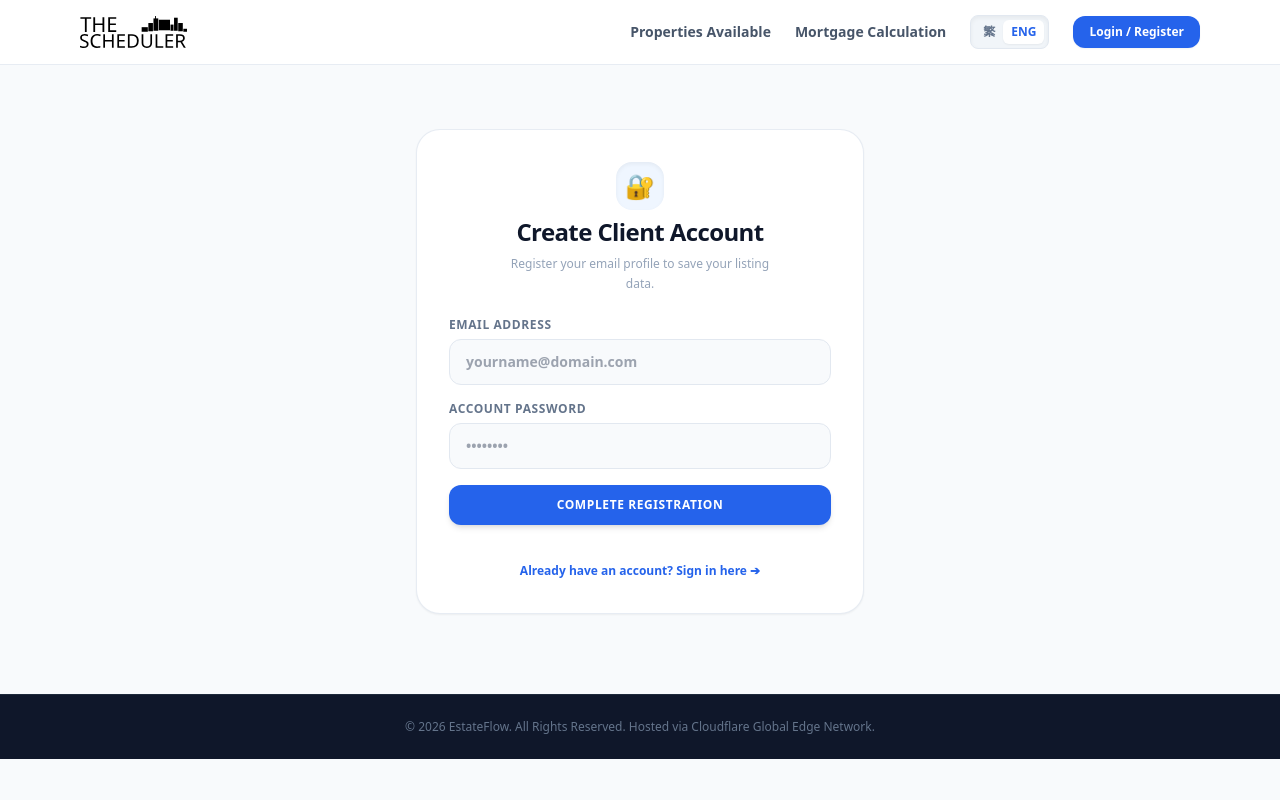
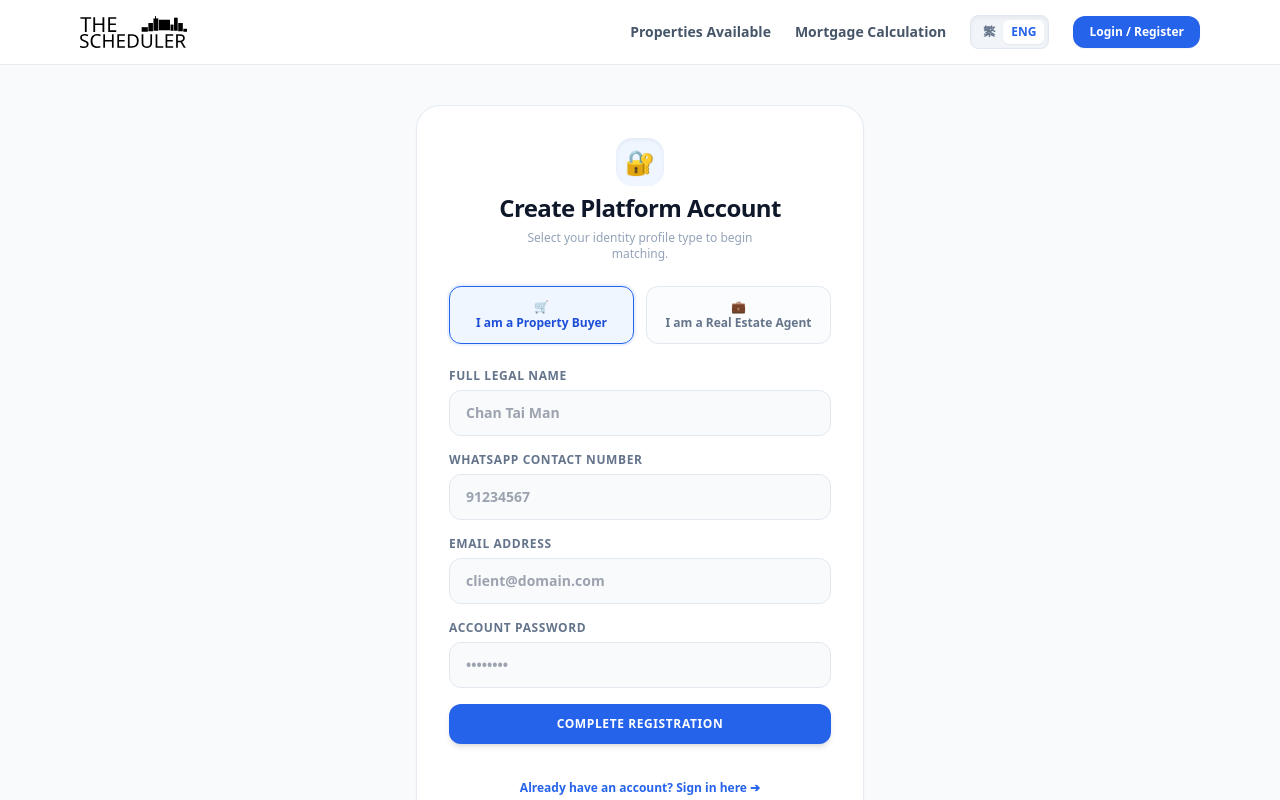
Before and after one commit to theschedulerhk/the_scheduler, a Next.js app: page /login in a window 1280 px wide. Both pictures are taken after a click on the button "New to EstateFlow? Create an account ➔". Shown: the top 800 px of the page. Built offline with nearby package versions, Linux system fonts and the light colour scheme.

Commit message:
Update page.js

```diff
--- a/app/login/page.js
+++ b/app/login/page.js
@@ -3,33 +3,35 @@ import { useState } from 'react';
 import { supabase } from '../../utils/supabase';
 
 export default function LoginPage({ lang = 'en' }) {
-  // --- COMPONENT STATE ARCHITECTURE ---
-  const [isSignUpMode, setIsSignUpMode] = useState(false); // Toggles between Login and Register views
+  const [isSignUpMode, setIsSignUpMode] = useState(false);
+  const [role, setRole] = useState('buyer'); // 'buyer' or 'agent'
   const [email, setEmail] = useState('');
   const [password, setPassword] = useState('');
+  const [fullName, setFullName] = useState('');
+  const [whatsapp, setWhatsapp] = useState('');
+  const [loading, setLoading] = useState(false);
   const [message, setMessage] = useState({ text: '', isError: false });
-  const [loading, setLoading] = useState(false);
 
-  // Multilingual labels for the password interface forms
+  // Multilingual UI translation dictionary labels
   const ui = {
     titleLogin: { en: "Welcome Back", zh_hk: "歡迎回來" },
-    subLogin: { en: "Sign in with your email and password to track properties.", zh_hk: "請輸入您的電子郵件及密碼以管理您的關注項目。" },
-    titleRegister: { en: "Create Client Account", zh_hk: "註冊客戶帳戶" },
-    subRegister: { en: "Register your email profile to save your listing data.", zh_hk: "立即建立帳戶，開啟您的一手新盤追蹤功能。" },
+    titleRegister: { en: "Create Platform Account", zh_hk: "註冊系統帳戶" },
+    subRegister: { en: "Select your identity profile type to begin matching.", zh_hk: "請選擇您的使用身份，開啟一手新盤搶單與回佣功能。" },
     emailLabel: { en: "Email Address", zh_hk: "電子郵件地址" },
     passLabel: { en: "Account Password", zh_hk: "帳戶安全密碼" },
+    nameLabel: { en: "Full Legal Name", zh_hk: "法定真實姓名 (與身份證相同)" },
+    phoneLabel: { en: "WhatsApp Contact Number", zh_hk: "WhatsApp 聯絡電話" },
+    roleBuyer: { en: "I am a Property Buyer", zh_hk: "我是一手新盤買家" },
+    roleAgent: { en: "I am a Real Estate Agent", zh_hk: "我是地產代理經紀" },
     btnLogin: { en: "Sign In Safely", zh_hk: "安全登入" },
     btnRegister: { en: "Complete Registration", zh_hk: "立即註冊" },
     switchRegister: { en: "New to EstateFlow? Create an account ➔", zh_hk: "首次使用？立即註冊新帳戶 ➔" },
-    switchLogin: { en: "Already have an account? Sign in here ➔", zh_hk: "已有專屬帳戶？按此前往登入 ➔" },
-    placeholderEmail: { en: "yourname@domain.com", zh_hk: "請輸入電郵地址..." },
-    placeholderPass: { en: "••••••••", zh_hk: "請輸入密碼..." }
+    switchLogin: { en: "Already have an account? Sign in here ➔", zh_hk: "已有專屬帳戶？按此前往登入 ➔" }
   };
 
-  // --- ACTIONS: LOG IN EXECUTIONS ---
+  // --- SIGN IN LOGIC ---
   async function handleSignIn(e) {
     e.preventDefault();
-    if (!email || !password) return;
     setLoading(true);
     setMessage({ text: '', isError: false });
 
@@ -42,24 +44,28 @@ export default function LoginPage({ lang = 'en' }) {
     if (error) {
       setMessage({ text: `❌ ${error.message}`, isError: true });
     } else if (data?.user) {
-      setMessage({
-        text: lang === 'en' ? "🎉 Authentication verified! Redirecting..." : "🎉 登入成功！正在載入專屬首頁...",
-        isError: false
-      });
+      setMessage({ text: lang === 'en' ? "🎉 Access verified! Loading dashboard..." : "🎉 登入成功！正在載入主頁...", isError: false });
       setTimeout(() => { window.location.href = "/"; }, 1000);
     }
   }
 
-  // --- ACTIONS: REGISTER NEW ACCOUNTS ---
+  // --- SIGN UP LOGIC (WITH PROFILE META DATA) ---
   async function handleSignUp(e) {
     e.preventDefault();
-    if (!email || !password) return;
     setLoading(true);
     setMessage({ text: '', isError: false });
 
     const { data, error } = await supabase.auth.signUp({
       email: email,
       password: password,
+      options: {
+        // This meta data block passes straight into your Supabase handle_new_user() trigger!
+        data: {
+          role: role,
+          full_name: fullName,
+          whatsapp_number: whatsapp
+        }
+      }
     });
 
     setLoading(false);
@@ -67,81 +73,91 @@ export default function LoginPage({ lang = 'en' }) {
       setMessage({ text: `❌ ${error.message}`, isError: true });
     } else if (data?.user) {
       setMessage({
-        text: lang === 'en' ? "🎉 Registration complete! Account activated instantly." : "🎉 帳戶註冊成功！已為您即時開通權限。",
+        text: lang === 'en' ? "🎉 Account registered! Profile activated instantly." : "🎉 帳戶建立成功！已為您即時開通專屬角色權限。",
         isError: false
       });
-      setTimeout(() => { window.location.href = "/"; }, 1000);
+      setTimeout(() => { window.location.href = "/"; }, 1500);
     }
   }
 
   return (
-    <div class="max-w-md mx-auto bg-white border border-slate-200/80 p-8 rounded-3xl shadow-sm space-y-6 mt-16">
+    <div class="max-w-md mx-auto bg-white border border-slate-200/80 p-8 rounded-3xl shadow-sm space-y-6 mt-10">
 
-      {/* Header Switching Identity Titles */}
+      {/* Dynamic Header Titles */}
       <div class="text-center space-y-1.5">
         <div class="w-12 h-12 bg-blue-50 text-blue-600 rounded-2xl flex items-center justify-center text-2xl mx-auto font-bold shadow-inner">🔐</div>
         <h2 class="text-2xl font-black text-slate-900 tracking-tight">
           {isSignUpMode ? ui.titleRegister[lang] : ui.titleLogin[lang]}
         </h2>
-        <p class="text-xs text-slate-400 font-medium leading-relaxed max-w-[280px] mx-auto">
-          {isSignUpMode ? ui.subRegister[lang] : ui.subLogin[lang]}
+        <p class="text-xs text-slate-400 font-medium max-w-[280px] mx-auto">
+          {isSignUpMode ? ui.subRegister[lang] : "estate tracking pipeline gate."}
         </p>
       </div>
 
-      {/* Operation Feedback Banners */}
       {message.text && (
-        <div class={`p-4 rounded-xl text-xs font-semibold border transition-all leading-relaxed ${message.isError ? 'bg-rose-50 border-rose-100 text-rose-700' : 'bg-blue-50 border-blue-100 text-blue-700'}`}>
+        <div class={`p-4 rounded-xl text-xs font-semibold border leading-relaxed ${message.isError ? 'bg-rose-50 border-rose-100 text-rose-700' : 'bg-blue-50 border-blue-100 text-blue-700'}`}>
           {message.text}
         </div>
       )}
 
-      {/* Core HTML Entry Form */}
+      {/* Form Submission Wrapper */}
       <form class="space-y-4" onSubmit={isSignUpMode ? handleSignUp : handleSignIn}>
+
+        {/* --- ROLE SELECTION BUTTONS BLOCK (Only visible during signup) --- */}
+        {isSignUpMode && (
+          <div class="grid grid-cols-2 gap-3 pb-2">
+            <button
+              type="button"
+              onClick={() => setRole('buyer')}
+              class={`p-3 rounded-xl border text-xs font-bold text-center transition-all ${role === 'buyer' ? 'border-blue-600 bg-blue-50 text-blue-700 ring-2 ring-blue-500/10' : 'border-slate-200 text-slate-500 bg-slate-50/50'}`}
+            >
+              <span>🛒</span><br/>{ui.roleBuyer[lang]}
+            </button>
+            <button
+              type="button"
+              onClick={() => setRole('agent')}
+              class={`p-3 rounded-xl border text-xs font-bold text-center transition-all ${role === 'agent' ? 'border-blue-600 bg-blue-50 text-blue-700 ring-2 ring-blue-500/10' : 'border-slate-200 text-slate-500 bg-slate-50/50'}`}
+            >
+              <span>💼</span><br/>{ui.roleAgent[lang]}
+            </button>
+          </div>
+        )}
+
+        {/* Input Field: Full Legal Name (Only on Registration) */}
+        {isSignUpMode && (
+          <div>
+            <label class="block text-xs font-bold uppercase tracking-wider text-slate-500 mb-1.5">{ui.nameLabel[lang]}</label>
+            <input type="text" required disabled={loading} value={fullName} onChange={(e) => setFullName(e.target.value)} class="w-full px-4 py-3 bg-slate-50 border border-slate-200 rounded-xl focus:outline-none focus:ring-2 focus:ring-blue-500/20 text-sm font-semibold" placeholder="Chan Tai Man" />
+          </div>
+        )}
+
+        {/* Input Field: WhatsApp Contact (Only on Registration) */}
+        {isSignUpMode && (
+          <div>
+            <label class="block text-xs font-bold uppercase tracking-wider text-slate-500 mb-1.5">{ui.phoneLabel[lang]}</label>
+            <input type="tel" required disabled={loading} value={whatsapp} onChange={(e) => setWhatsapp(e.target.value)} class="w-full px-4 py-3 bg-slate-50 border border-slate-200 rounded-xl focus:outline-none focus:ring-2 focus:ring-blue-500/20 text-sm font-semibold" placeholder="91234567" />
+          </div>
+        )}
+
+        {/* Core Auth Credentials */}
         <div>
           <label class="block text-xs font-bold uppercase tracking-wider text-slate-500 mb-1.5">{ui.emailLabel[lang]}</label>
-          <input
-            type="email"
-            required
-            disabled={loading}
-            value={email}
-            onChange={(e) => setEmail(e.target.value)}
-            class="w-full px-4 py-3 bg-slate-50 border border-slate-200 rounded-xl focus:outline-none focus:ring-2 focus:ring-blue-500/20 focus:border-blue-500 text-sm font-semibold transition-all disabled:opacity-50"
-            placeholder={ui.placeholderEmail[lang]}
-          />
+          <input type="email" required disabled={loading} value={email} onChange={(e) => setEmail(e.target.value)} class="w-full px-4 py-3 bg-slate-50 border border-slate-200 rounded-xl focus:outline-none focus:ring-2 focus:ring-blue-500/20 text-sm font-semibold" placeholder="client@domain.com" />
         </div>
 
         <div>
           <label class="block text-xs font-bold uppercase tracking-wider text-slate-500 mb-1.5">{ui.passLabel[lang]}</label>
-          <input
-            type="password"
-            required
-            minLength={6} // Supabase requires passwords to be at least 6 characters long
-            disabled={loading}
-            value={password}
-            onChange={(e) => setPassword(e.target.value)}
-            class="w-full px-4 py-3 bg-slate-50 border border-slate-200 rounded-xl focus:outline-none focus:ring-2 focus:ring-blue-500/20 focus:border-blue-500 text-sm font-semibold transition-all disabled:opacity-50"
-            placeholder={ui.placeholderPass[lang]}
-          />
+          <input type="password" required minLength={6} disabled={loading} value={password} onChange={(e) => setPassword(e.target.value)} class="w-full px-4 py-3 bg-slate-50 border border-slate-200 rounded-xl focus:outline-none focus:ring-2 focus:ring-blue-500/20 text-sm font-semibold" placeholder="••••••••" />
         </div>
 
-        <button
-          type="submit"
-          disabled={loading}
-          class="w-full mt-2 py-3 bg-blue-600 text-white font-extrabold rounded-xl text-xs uppercase tracking-wider hover:bg-blue-700 shadow-md active:scale-[0.99] transition-all disabled:opacity-50"
-        >
+        <button type="submit" disabled={loading} class="w-full mt-2 py-3 bg-blue-600 text-white font-extrabold rounded-xl text-xs uppercase tracking-wider hover:bg-blue-700 shadow-md transition-all">
           {loading ? "..." : isSignUpMode ? ui.btnRegister[lang] : ui.btnLogin[lang]}
         </button>
       </form>
 
-      {/* Sub Mode View Toggle Switch Link */}
-      <div class="text-center pt-2">
-        <button
-          onClick={() => {
-            setIsSignUpMode(!isSignUpMode);
-            setMessage({ text: '', isError: false }); // Clear lingering validation blocks on flip
-          }}
-          class="text-xs font-bold text-blue-600 hover:underline transition-all"
-        >
+      {/* Layout View Mode Toggle Link */}
+      <div class="text-center pt-1.5">
+        <button onClick={() => { setIsSignUpMode(!isSignUpMode); setMessage({ text: '', isError: false }); }} class="text-xs font-bold text-blue-600 hover:underline">
           {isSignUpMode ? ui.switchLogin[lang] : ui.switchRegister[lang]}
         </button>
       </div>
```
